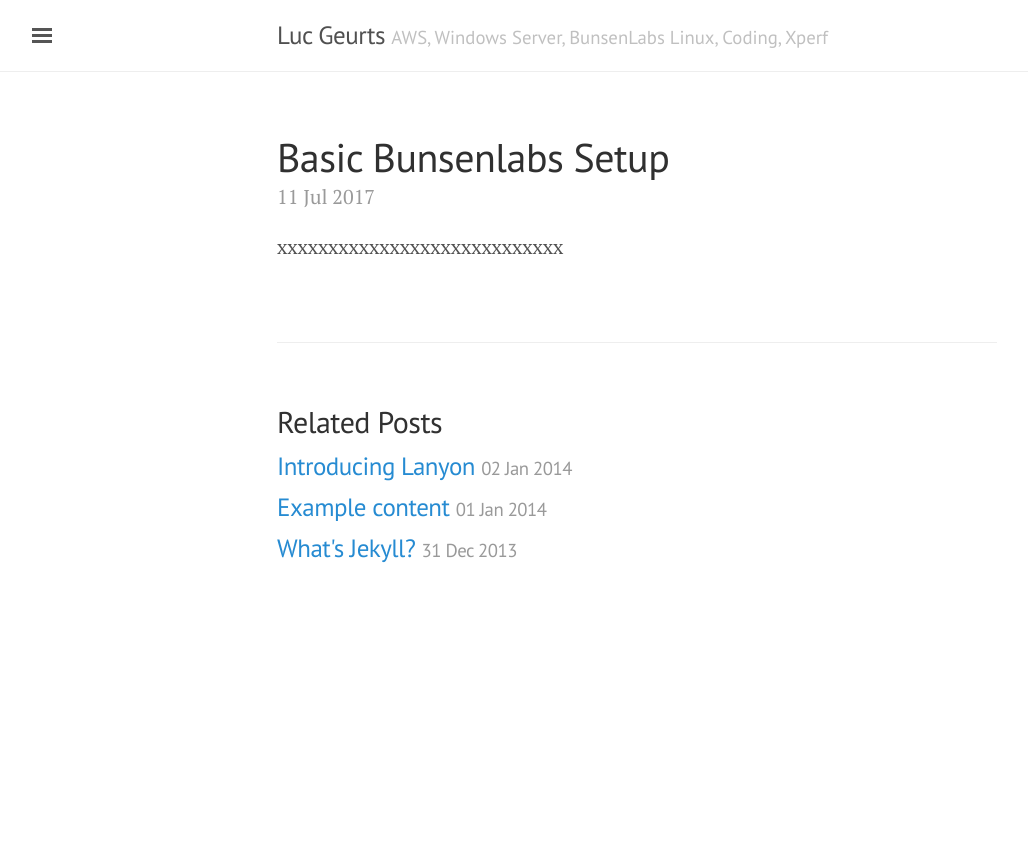
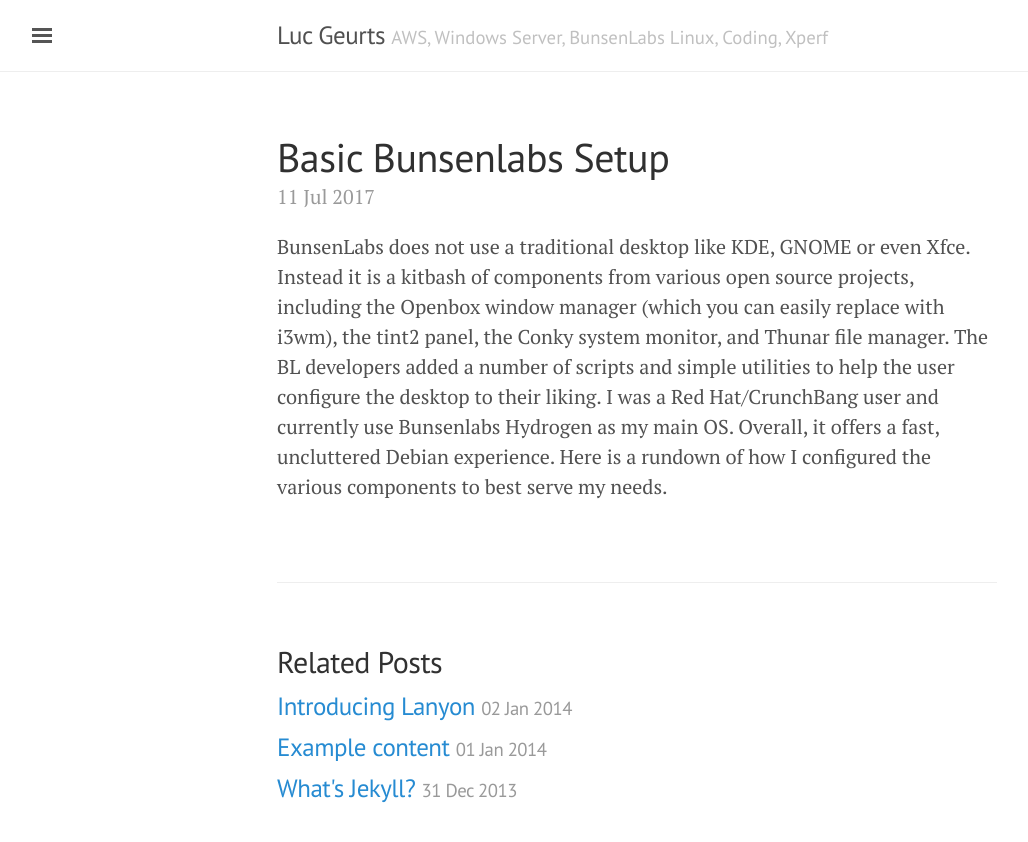
Before and after one commit to lgeurts/lgeurts.github.io, a Jekyll site: the page built from _posts/2017-07-11-basic-bunsenlabs-setup.md, in a window 1280 px wide. Shown: the top 842 px of the page, without its empty margins (3-1031 px from the left). Built offline with Jekyll 4.4.1, drawn with Linux system fonts in a browser that asks for light colours; our own code applies the rules of GitHub Pages for plain Markdown files.

Commit message:
Update 2017-07-11-basic-bunsenlabs-setup.md

```diff
--- a/_posts/2017-07-11-basic-bunsenlabs-setup.md
+++ b/_posts/2017-07-11-basic-bunsenlabs-setup.md
@@ -1 +1,2 @@
-xxxxxxxxxxxxxxxxxxxxxxxxxxxx
+BunsenLabs does not use a traditional desktop like KDE, GNOME or even Xfce. Instead it is a kitbash of components from various open source projects, including the Openbox window manager (which you can easily replace with i3wm), the tint2 panel, the Conky system monitor, and Thunar file manager. The BL developers added a number of scripts and simple utilities to help the user configure the desktop to their liking.
+I was a Red Hat/CrunchBang user and currently use Bunsenlabs Hydrogen as my main OS. Overall, it offers a fast, uncluttered Debian experience. Here is a rundown of how I configured the various components to best serve my needs.
```
